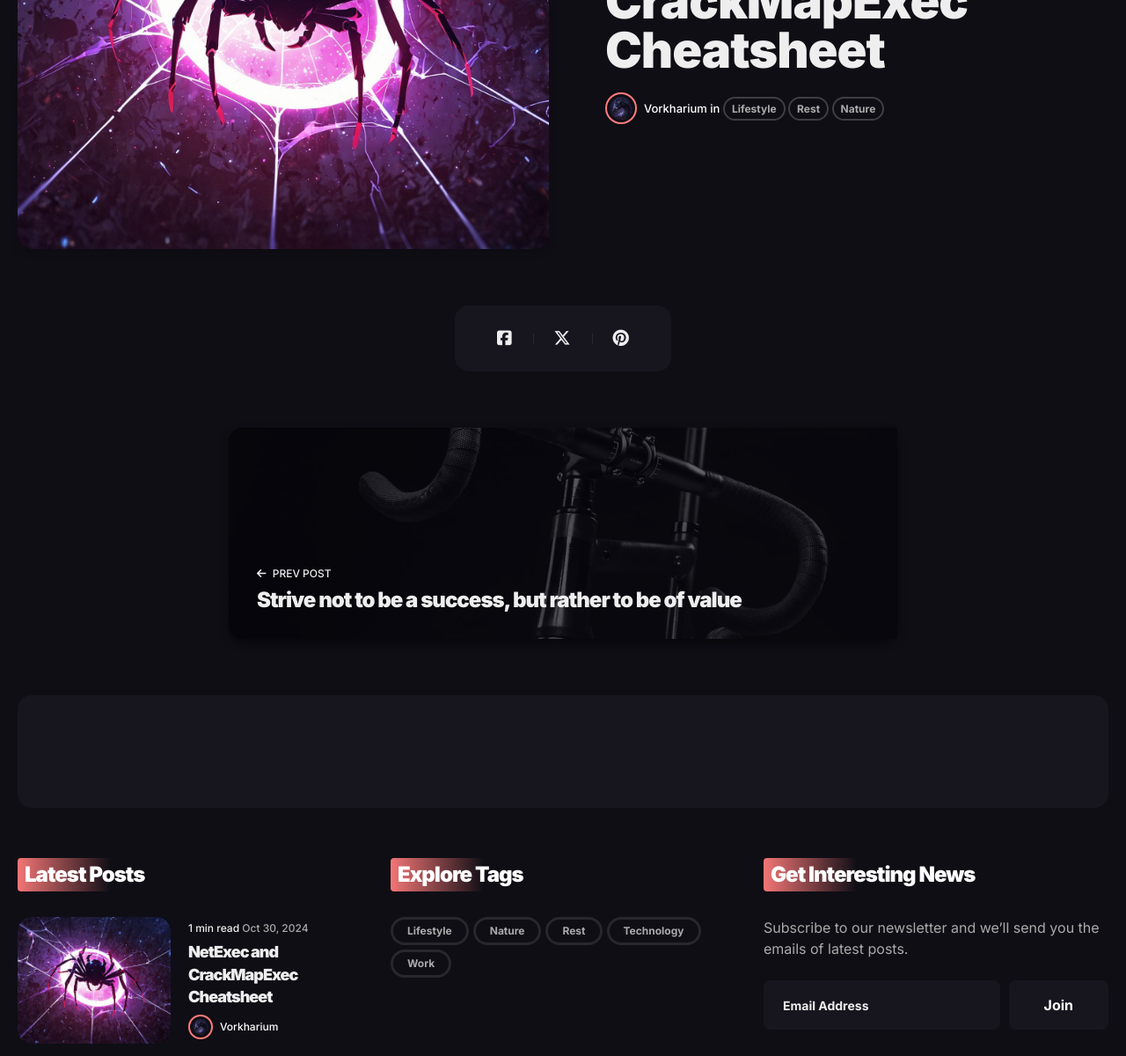
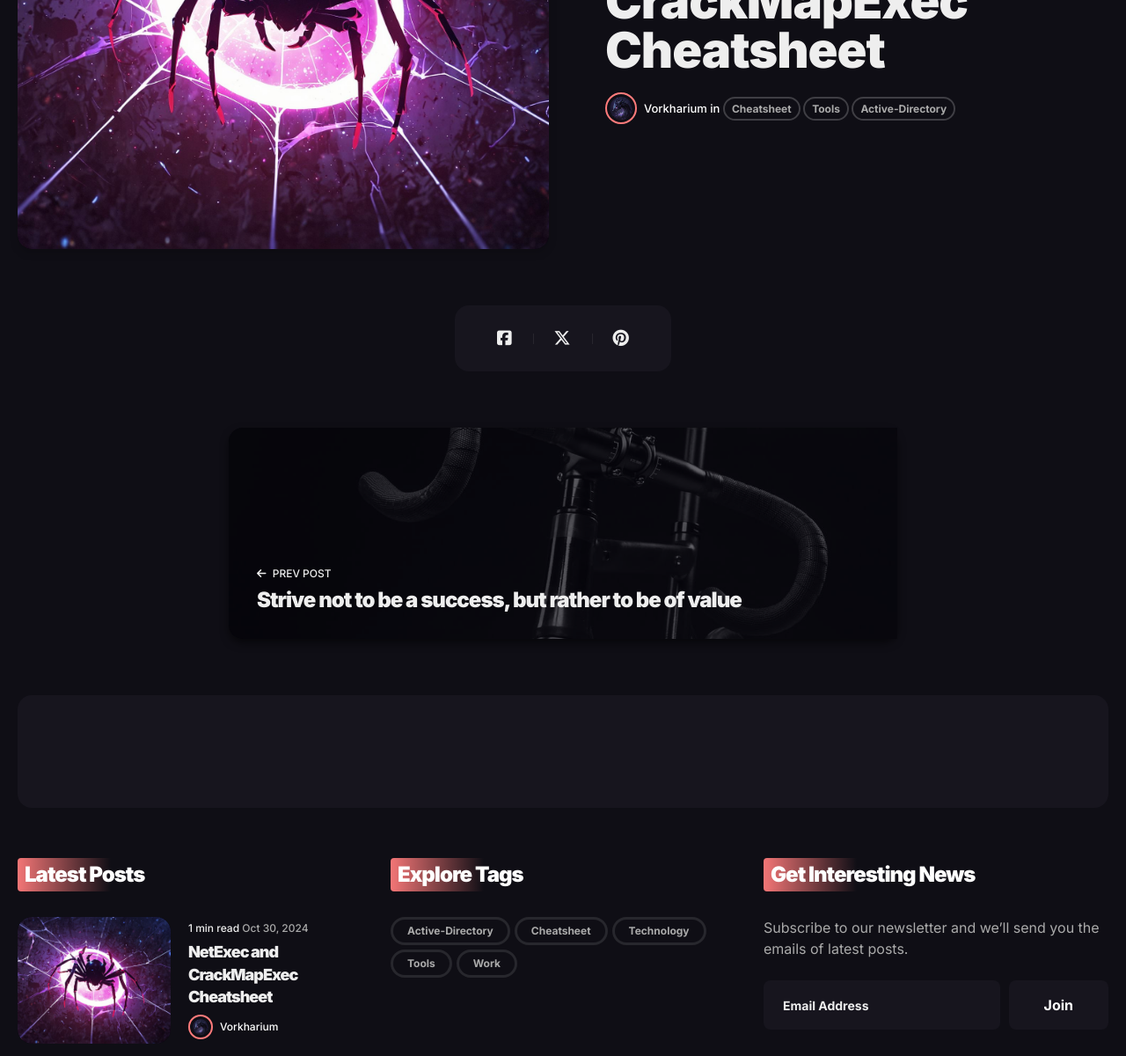
Before and after one commit to Vorkharium/vorkharium.github.io, a Jekyll site: the page built from _posts/2024-10-31-NetExec-and-CrackMapExec-Cheatsheet.md, in a window 1280 px wide. Shown: the part 411-1611 px from the top of the page at 88% size. Built offline with Jekyll 4.4.1, drawn with Linux system fonts in a browser that asks for light colours; comment, search, counter and statistics services are not loaded.

Commit message:
Update 2024-10-31-NetExec-and-CrackMapExec-Cheatsheet.md

```diff
--- a/_posts/2024-10-31-NetExec-and-CrackMapExec-Cheatsheet.md
+++ b/_posts/2024-10-31-NetExec-and-CrackMapExec-Cheatsheet.md
@@ -4,5 +4,5 @@
 description: Cheatsheet for using NetExec & CrackMapExec in Active Directory environments
 date:   2024-10-31 01:00:00 +0300
 image:  '/images/20.jpg'
-tags:   [Lifestyle, Rest, Nature]
+tags:   [Cheatsheet, Tools, Active-Directory]
 ---
```
